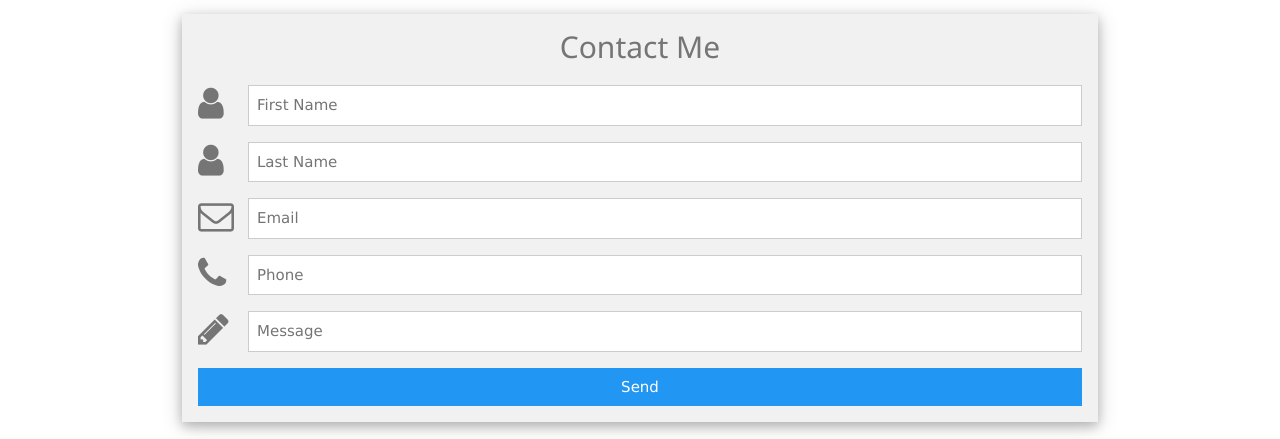
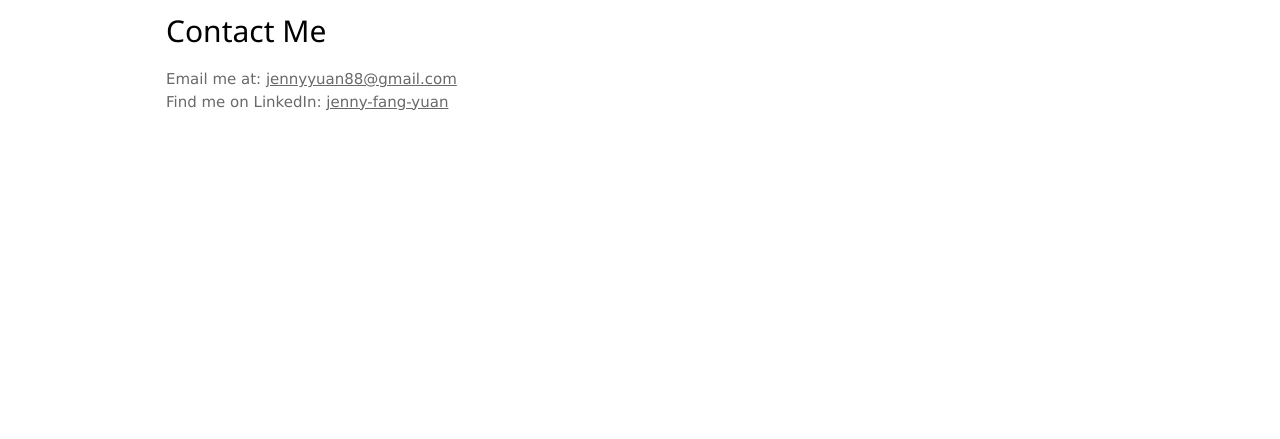
Before and after one commit to jennyyuan88/jennyyuan88.github.io, a plain HTML site: page index.html in a window 1280 px wide. Both pictures are taken after a click on the button "Contact Me". Shown: the part 493-932 px from the top of the page. After the commit the page ends 800 px from the top, so only its background shows below. Drawn offline with nearby package versions, Linux system fonts and the light colour scheme.

Commit message:
updated contact me section of index.html

```diff
--- a/index.html
+++ b/index.html
@@ -124,7 +124,13 @@ function carousel() {
 </div>
 
 <div id="Contact Me" class="w3-container tab w3-content" style="display:none">
+  <h2>Contact Me</h2>
+  <p class="text1">
+  Email me at: <a href="mailto:jennyyuan88@gmail.com">jennyyuan88@gmail.com</a><br>
+  Find me on LinkedIn: <a href="http://www.linkedin.com/in/jenny-fang-yuan" target=newtab>jenny-fang-yuan</a> <br>
+  </p>
 
+<!--
 <form action="/action_page.php" class="w3-container w3-card-4 w3-light-grey w3-text-grey w3-margin">
 <h2 class="w3-center">Contact Me</h2>
 
@@ -166,6 +172,8 @@ function carousel() {
 <button class="w3-button w3-block w3-section w3-blue w3-ripple w3-padding">Send</button>
 
 </form>
+-->
+
 
 </div>
 
```
